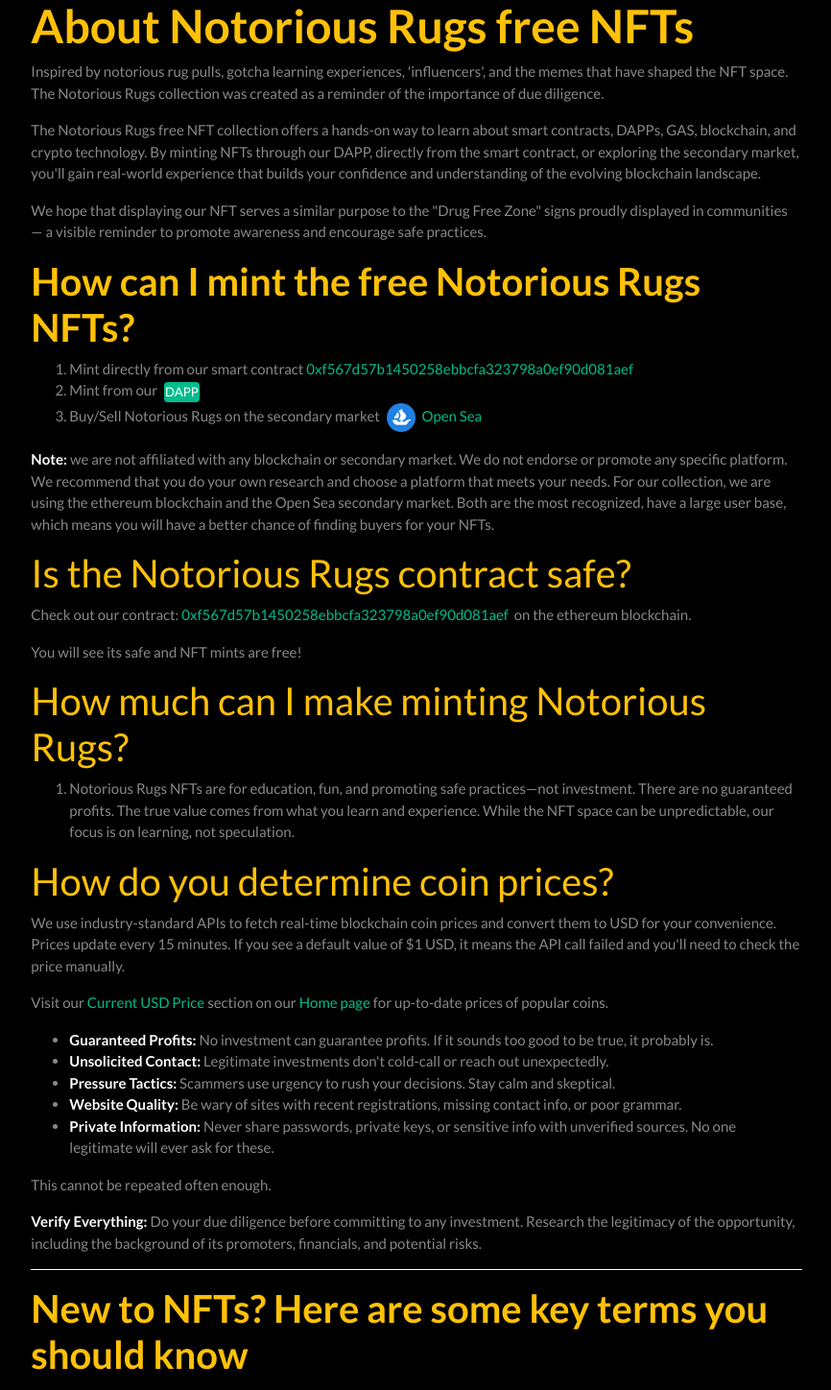
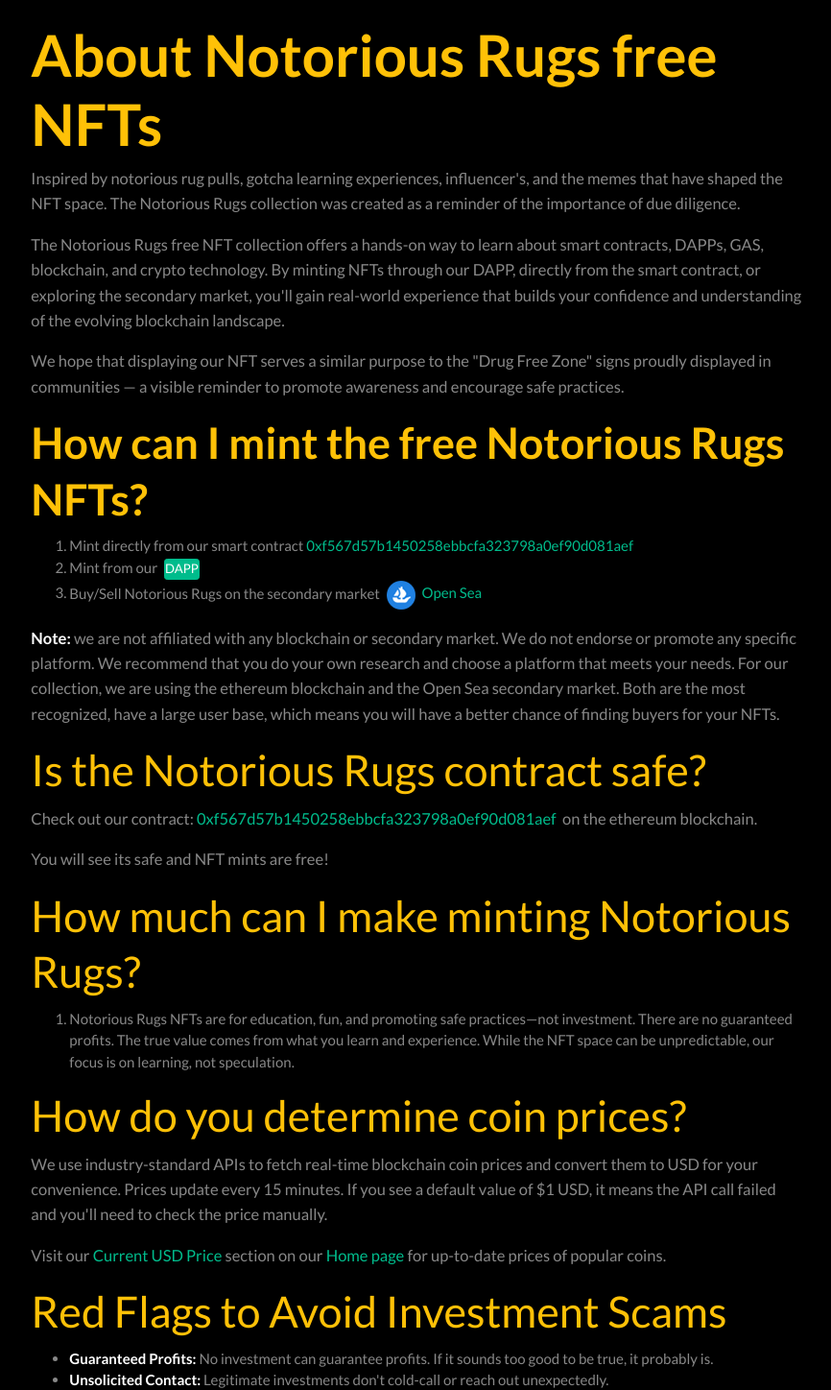
Before and after one commit to sal-420/RugzWeb, a React (Create React App) app: page /About in a window 1280 px wide. Shown: the part 360-1808 px from the top of the page at 96% size, without its empty margins (206-1072 px from the left). Built offline with nearby package versions, Linux system fonts and the light colour scheme.

Commit message:
Applied media queries  to scale fonts
Tried to use boot strap but that did not work

Updated about page - put page the dropped H2 and fixed minor typos and/or grammar

```diff
--- a/src/Components/RugzHome.js
+++ b/src/Components/RugzHome.js
@@ -17,6 +17,12 @@ const RugzHomeGoMintTrailer = lazy(() => import('../Components/RugzHomeGoMintTra
 export default function RugzHome() {
   return (
     <main className="text-dark position-relative d-flex-row">
+      <h1 className="text-center pt-3 fw-bold">
+
+          <span className="text-white">the notorious</span>{' '}
+          <span className="text-danger ">RUGs</span>
+
+      </h1>
       <Suspense fallback={<div>Loading components, please wait...</div>}>
         <RugzHomeClouds />
         <RugzHomeBoatScene />
--- a/src/Components/RugzHomeClouds.js
+++ b/src/Components/RugzHomeClouds.js
@@ -14,12 +14,12 @@ export default function RugzHomeClouds() {
         />
       </h1> */}
 
-      <h1 className="text-center pt-3 fw-bold">
+      {/* <h1 className="text-center pt-3 fw-bold">
         <i>
           <span className="text-white">the notorious</span>{' '}
           <span className="text-danger ">RUGs</span>
         </i>
-      </h1>
+      </h1> */}
 
       <div className="row text-center">
         <div className="col"></div>
--- a/src/Components/site.css
+++ b/src/Components/site.css
@@ -10,9 +10,116 @@
   font-weight: bold;
 }
 
+
 @media (max-width: 576px) {
   p {
     font-size: 1.1rem;
     /* or larger as needed */
   }
 }
+
+li {
+  overflow-wrap: break-word;
+  /* This will wrap long words in list items */
+}
+
+/* Base styles (for mobile-first approach, applies to smaller screens) */
+h1 {
+  font-size: 2em;
+  /* Smaller font size for H1 on mobile */
+  line-height: 1.2;
+}
+
+h2 {
+  font-size: 1.5em;
+  /* Smaller font size for H2 on mobile */
+  line-height: 1.3;
+}
+
+h3 {
+  font-size: 1.2em;
+  /* Smaller font size for H3 on mobile */
+  line-height: 1.4;
+}
+
+h4 {
+  font-size: 1.1em;
+  /* Smaller font size for H4 on mobile */
+  line-height: 1.5;
+}
+
+h5 {
+  font-size: 1em;
+  /* Smaller font size for H5 on mobile */
+  line-height: 1.6;
+}
+
+h6 {
+  font-size: 0.9em;
+  /* Smaller font size for H6 on mobile */
+  line-height: 1.7;
+}
+
+p {
+  font-size: 1em;
+  /* Standard paragraph font size on mobile */
+  line-height: 1.6;
+}
+
+/* Media query for larger screens (e.g., tablets and desktops) */
+@media (min-width: 768px) {
+
+  /* This applies to screens 768px and wider */
+  h1 {
+    font-size: 3em;
+    /* Larger H1 on larger screens */
+  }
+
+  h2 {
+    font-size: 2.5em;
+    /* Larger H2 on larger screens */
+  }
+
+  h3 {
+    font-size: 2em;
+    /* Larger H3 on larger screens */
+  }
+
+  h4 {
+    font-size: 1.5em;
+    /* Larger H4 on larger screens */
+  }
+
+  h5 {
+    font-size: 1.2em;
+    /* Larger H5 on larger screens */
+  }
+
+  h6 {
+    font-size: 1.1em;
+    /* Larger H6 on larger screens */
+  }
+
+  p {
+    font-size: 1.1em;
+    /* Slightly larger paragraph on larger screens */
+  }
+}
+
+/* Optional: Even larger screens */
+@media (min-width: 1200px) {
+
+  /* This applies to screens 1200px and wider */
+  h1 {
+    font-size: 4em;
+    /* Even larger H1 on very large screens */
+  }
+
+  h2 {
+    font-size: 3em;
+  }
+
+  h3 {
+    font-size: 2.5em;
+  }
+}
--- a/src/Pages/About.js
+++ b/src/Pages/About.js
@@ -299,7 +299,7 @@ export default function About() {
           <h1 className="font-weight-bold">About Notorious Rugs free NFTs</h1>
           <p>
             Inspired by notorious rug pulls, gotcha learning experiences,
-            'influencers', and the memes that have shaped the NFT space. The
+            influencer's, and the memes that have shaped the NFT space. The
             Notorious Rugs collection was created as a reminder of the
             importance of due diligence.
           </p>
@@ -424,6 +424,7 @@ export default function About() {
         </article>
         <article>
           <section>
+            <h2>Red Flags to Avoid Investment Scams</h2>
             <ul>
               <li>
                 <strong className="text-white">Guaranteed Profits:</strong> No
@@ -452,12 +453,16 @@ export default function About() {
               </li>
             </ul>
 
-            <p>This cannot be repeated often enough.</p>
+            <p>
+              Remember, these red flags aren't unique to crypto. Scammers use
+              the same tricks across all investment types.
+            </p>
+
             <p>
               <strong className="text-white">Verify Everything:</strong> Do your
               due diligence before committing to any investment. Research the
               legitimacy of the opportunity, including the background of its
-              promoters, financials, and potential risks.
+              promoters, financial's, and potential risks.
             </p>
           </section>
         </article>
@@ -622,7 +627,7 @@ export default function About() {
             </p>
             <p>
               Like most of the blockchain world, this project is designed for
-              independent exploration—there’s no traditional customer support.
+              independent exploration—there's no traditional customer support.
               This is part of the learning experience and reflects how
               decentralized platforms operate.
             </p>
--- a/src/index.js
+++ b/src/index.js
@@ -1,5 +1,5 @@
 import React from "react";
-
+// hosed the nav import 'bootstrap/dist/css/bootstrap.min.css';
 import ReactDOM from "react-dom";
 import "bootswatch/dist/darkly/bootstrap.min.css";
 import App from "./App";
```
